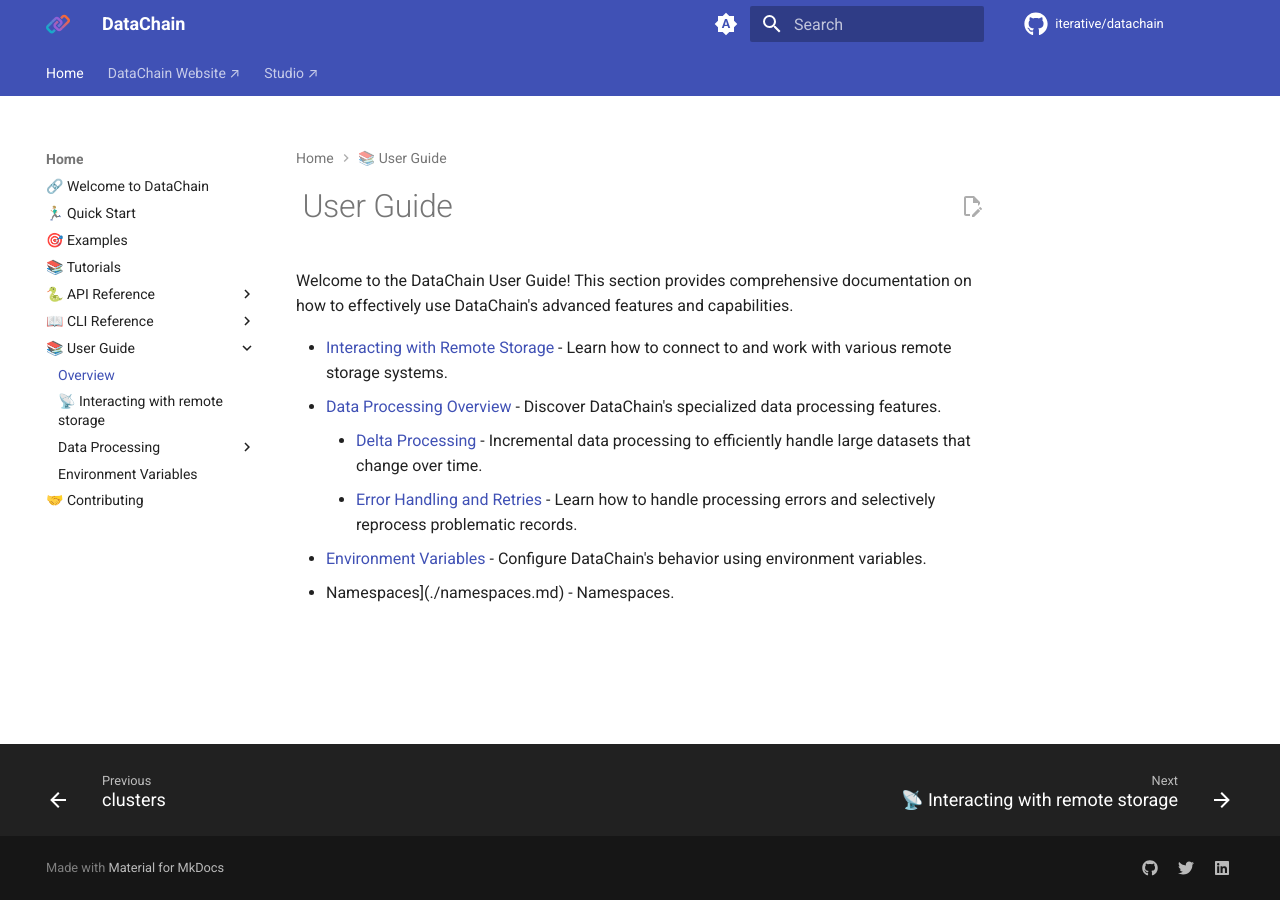
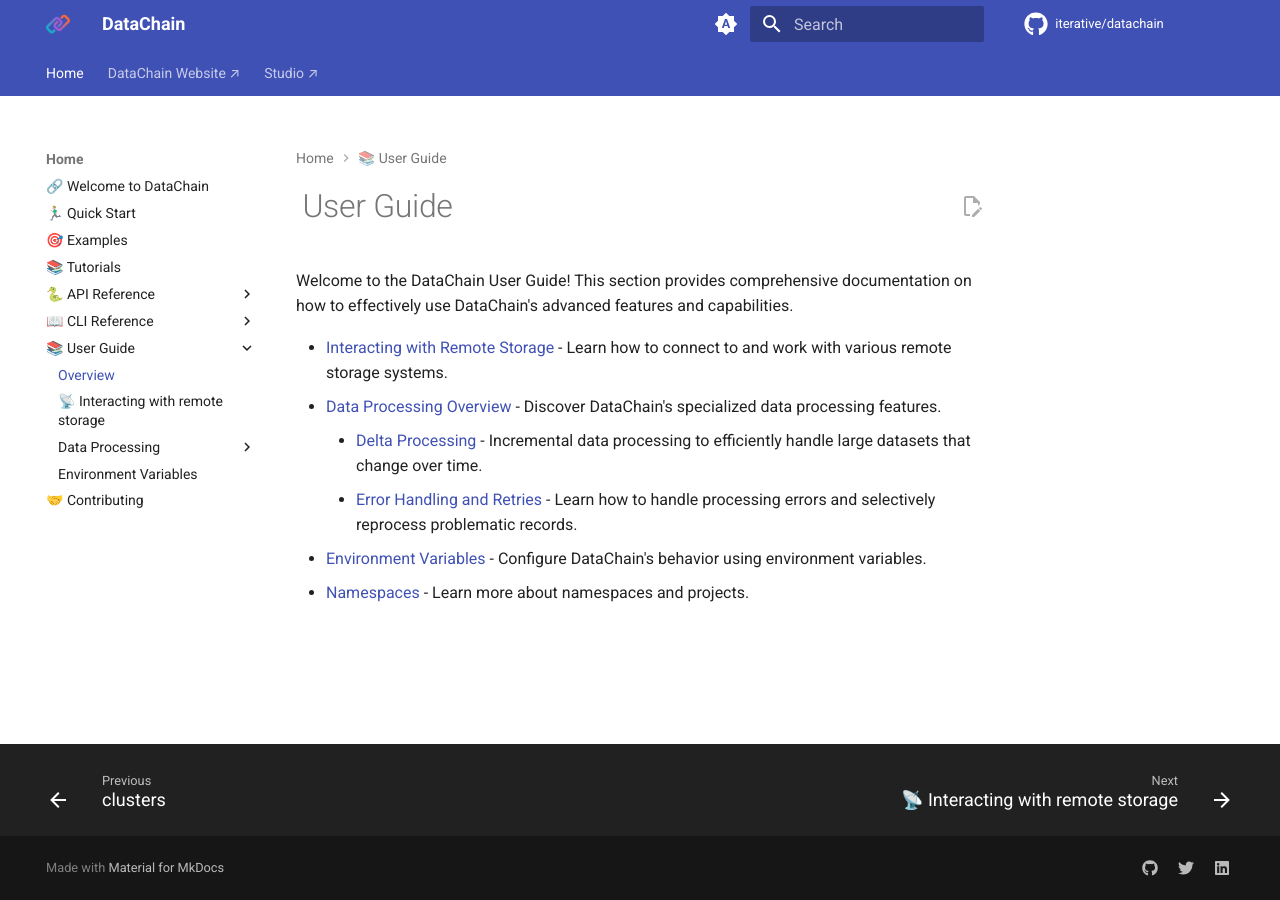
Before and after one commit to iterative/datachain, an MkDocs documentation site: the page built from docs/guide/index.md, in a window 1280 px wide. Built offline with MkDocs 1.6.1 and Material for MkDocs 9.7.7, drawn with Linux system fonts in a browser that asks for light colours; comment, search, counter and statistics services are not loaded.

Commit message:
fix docs

```diff
--- a/docs/guide/index.md
+++ b/docs/guide/index.md
@@ -11,4 +11,4 @@
     - [Delta Processing](./delta.md) - Incremental data processing to efficiently handle large datasets that change over time.
     - [Error Handling and Retries](./retry.md) - Learn how to handle processing errors and selectively reprocess problematic records.
 - [Environment Variables](./env.md) - Configure DataChain's behavior using environment variables.
-- Namespaces](./namespaces.md) - Namespaces.
+- [Namespaces](./namespaces.md) - Learn more about namespaces and projects.
```
